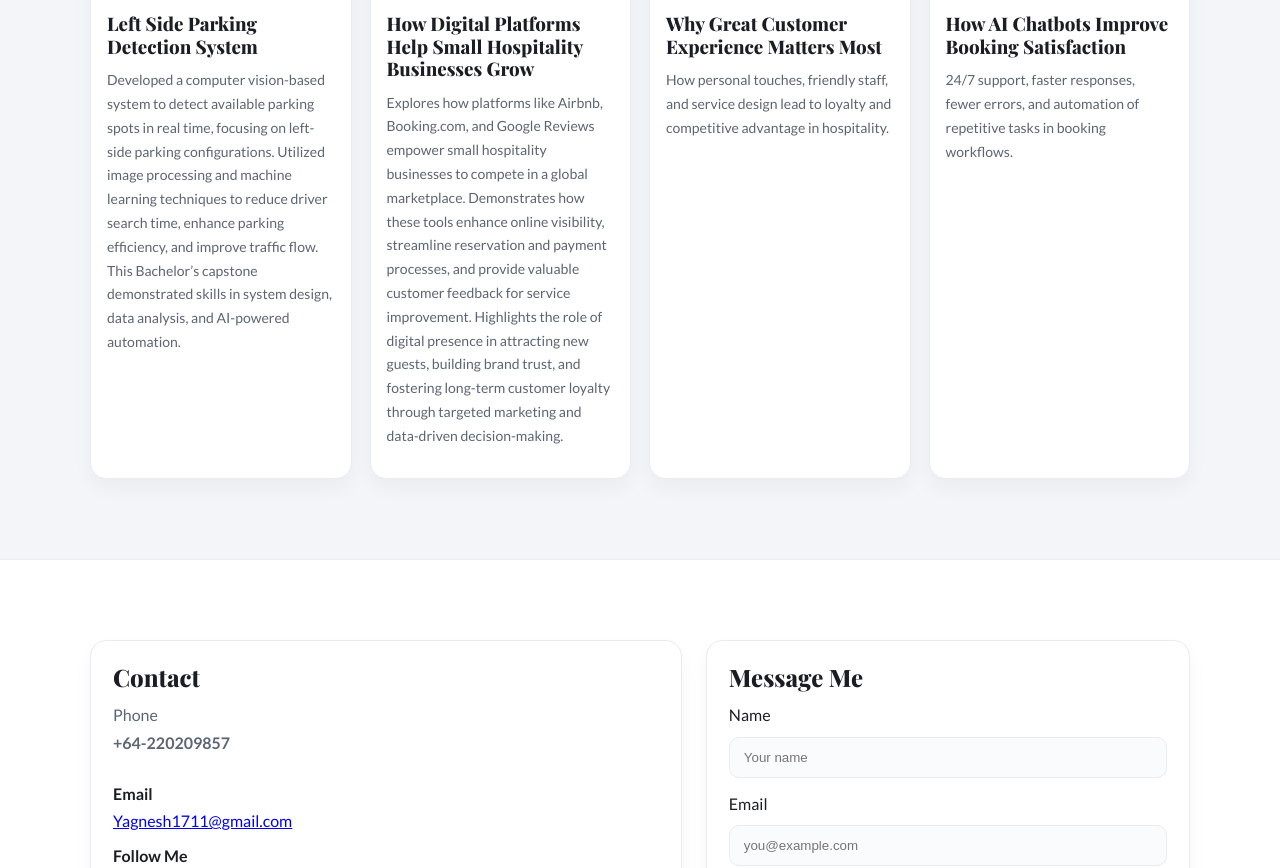
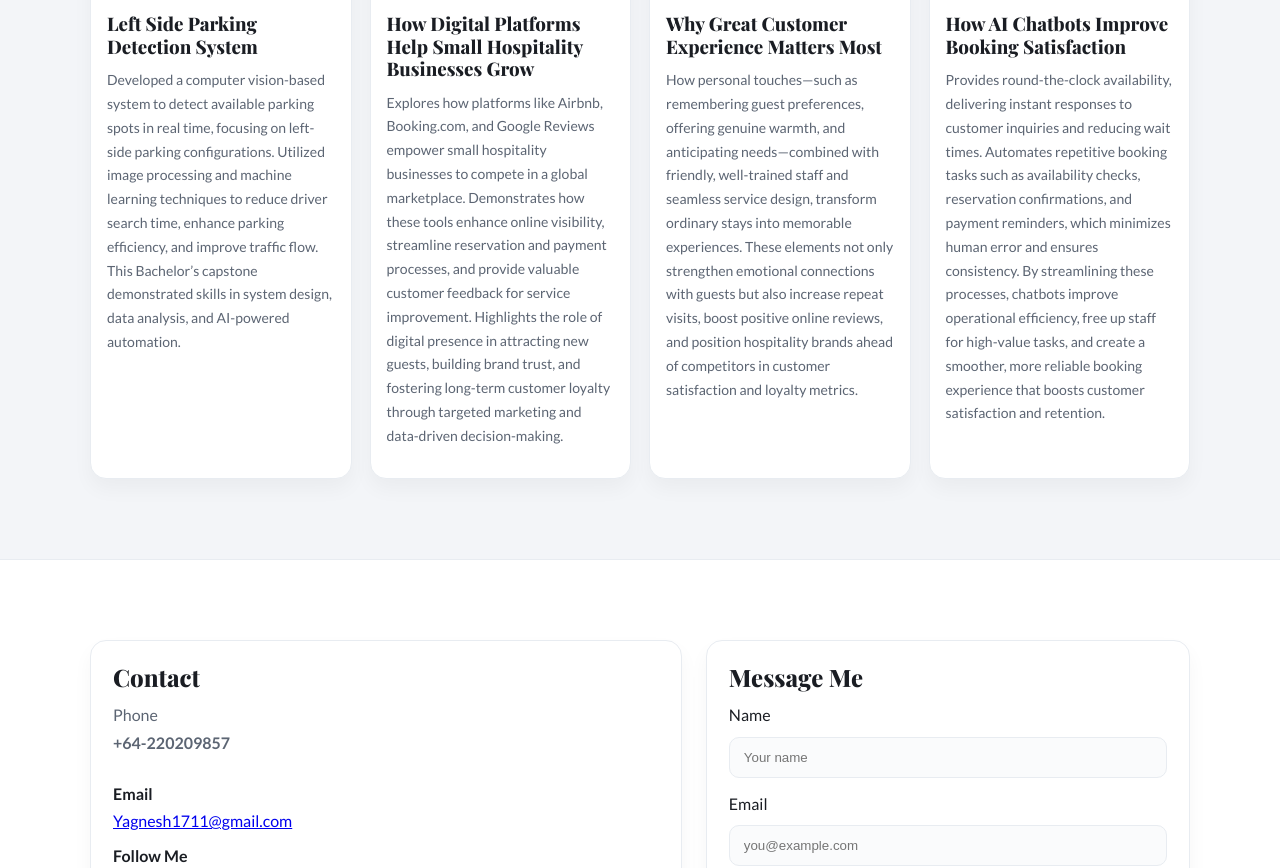
Before and after one commit to YagneshP1711/YagneshP1711, a plain HTML site: page index.html in a window 1280 px wide. Shown: the part 1612-2480 px from the top of the page. Drawn offline with nearby package versions, Linux system fonts and the light colour scheme.

Commit message:
Update index.html

```diff
--- a/index.html
+++ b/index.html
@@ -185,7 +185,7 @@
           <img src="Images/Pro2.jpg" alt="Customer Experience Project" />
           <div class="content">
             <h3>Why Great Customer Experience Matters Most</h3>
-            <p class="meta">How personal touches, friendly staff, and service design lead to loyalty and competitive advantage in hospitality.</p>
+            <p class="meta">How personal touches—such as remembering guest preferences, offering genuine warmth, and anticipating needs—combined with friendly, well-trained staff and seamless service design, transform ordinary stays into memorable experiences. These elements not only strengthen emotional connections with guests but also increase repeat visits, boost positive online reviews, and position hospitality brands ahead of competitors in customer satisfaction and loyalty metrics.</p>
           </div>
         </article>
 
@@ -193,7 +193,7 @@
           <img src="Images/Pro3.png" alt="AI Chatbots Project" />
           <div class="content">
             <h3>How AI Chatbots Improve Booking Satisfaction</h3>
-            <p class="meta">24/7 support, faster responses, fewer errors, and automation of repetitive tasks in booking workflows.</p>
+            <p class="meta">Provides round-the-clock availability, delivering instant responses to customer inquiries and reducing wait times. Automates repetitive booking tasks such as availability checks, reservation confirmations, and payment reminders, which minimizes human error and ensures consistency. By streamlining these processes, chatbots improve operational efficiency, free up staff for high-value tasks, and create a smoother, more reliable booking experience that boosts customer satisfaction and retention.</p>
           </div>
         </article>
 
```
